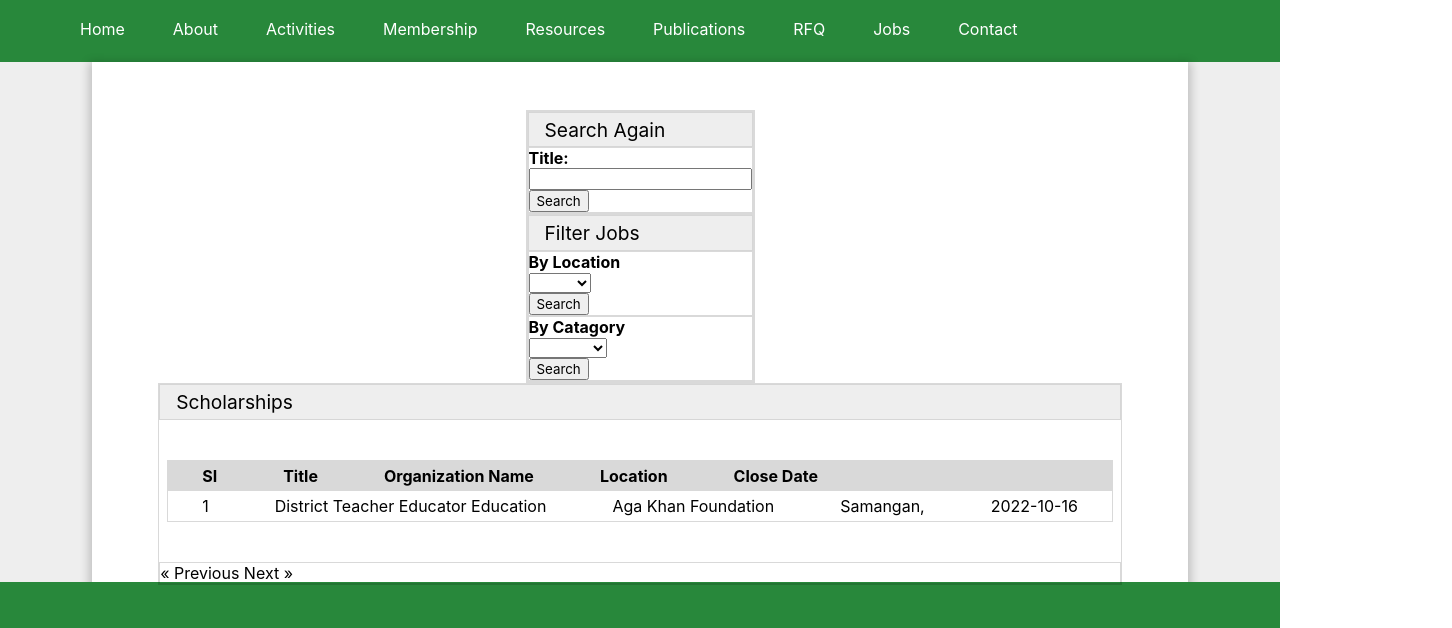
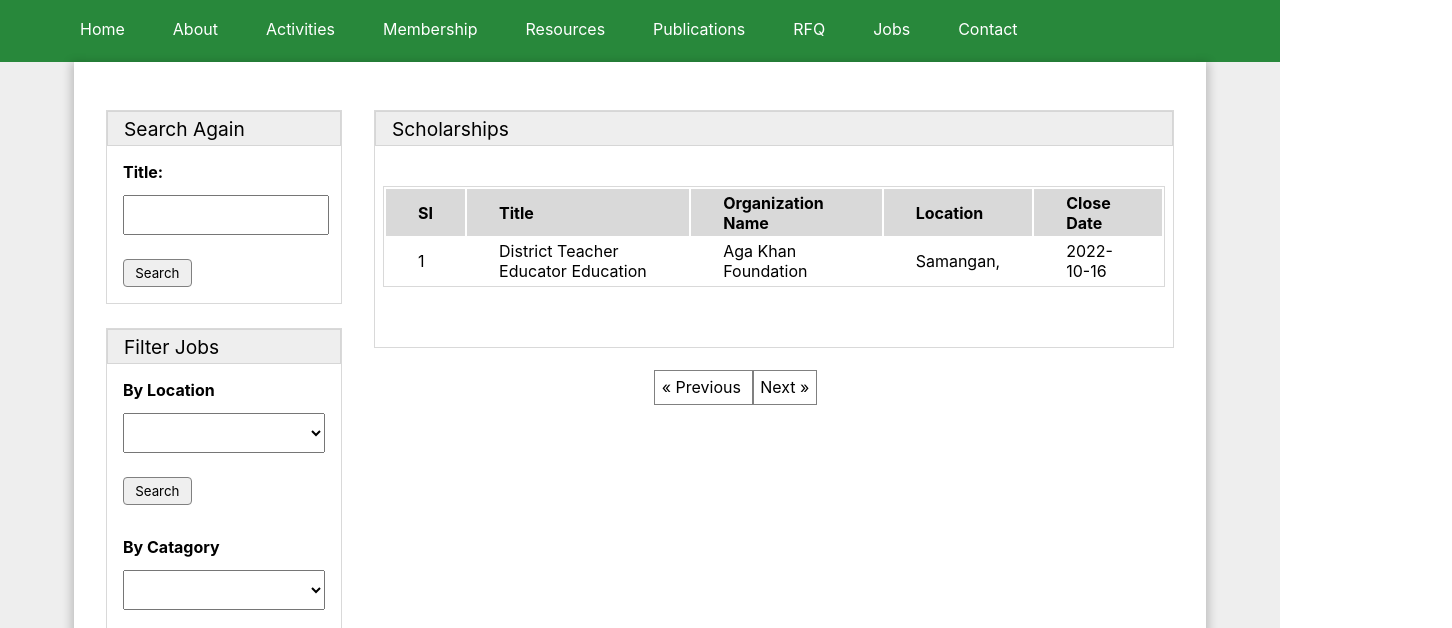
Before and after one commit to jafar-fahimi/acbar, a website: page jobs/job-center.html in a window 1280 px wide. Shown: the part 172-800 px from the top of the page, 1452 px wide, since content can reach past the window. Drawn offline with Linux system fonts and the light colour scheme.

Commit message:
job-center.html style added

```diff
--- a/jobs/style.css
+++ b/jobs/style.css
@@ -1,3 +1,61 @@
-.body-main-about-inside{
-    height: 65vh;
+.body-main-about-inside {
+  height: 65vh;
 }
+.table-responsive table tr {
+  padding: 0.2rem 2rem;
+  border: 1px solid rgb(222, 226, 230);
+  border-collapse: collapse;
+}
+.search-again div {
+  padding: 1rem;
+  border: none;
+}
+.search-again div input, .search-again div select {
+    font-weight: 500;
+    font-size: 1rem;
+  margin: 0.8rem 0 1.5rem;
+  padding: 0.5rem  0;
+  width: 100%;
+}
+.search-again div button {
+  border-radius: 4px;
+  border: 1px solid gray;
+  padding: 0.3rem 0.7rem;
+}
+.table-responsive > div {
+  margin: 0 1rem;
+}
+.table-responsive {
+  max-width: 1100px;
+  margin: 0 auto;
+  box-shadow: 0 3px 9px 3px rgba(0, 0, 0, 0.2);
+  display: flex;
+  justify-content: center;
+  align-items: flex-start;
+  padding: 3rem 1rem;
+}
+.search-again{
+    margin: 0 0 1.5rem;
+}
+
+.table-responsive-div1{
+    border: none !important;
+}
+.body-main-home{
+    min-height: 100vh;
+}
+.prev-next{
+    position: relative;
+    top:50px;
+    left:35%;
+    border: none !important;
+}
+.prev-next span:hover{
+    background-color: azure;
+    transition: all 0.3s;
+    cursor: pointer;
+}
+.prev-next span{
+    padding:0.4rem 0.4rem;
+    border:1px solid gray;
+}
--- a/style.css
+++ b/style.css
@@ -86,7 +86,8 @@ div.header-top-right select {
   margin-top: 1rem;
 }
 
-.nav-bar ul li {
+.nav-bar ul li a{
+  display: inline-block;
   padding: 0.4rem 1.5rem;
 }
 .nav-bar ul li:hover {
@@ -381,12 +382,12 @@ div.middle-home-item {
 }
 .table-responsive {
   background-color: #fff;
-  max-width: 1000px;
+  max-width: 1100px;
   margin: 0 auto;
   /* min-height: 40vh; */
   box-shadow: 0 3px 9px 3px rgba(0, 0, 0, 0.2);
   display: flex;
-  flex-direction: column;
+  /* flex-direction: column; */
   justify-content: center;
   align-items: center;
   padding: 3rem;
@@ -396,16 +397,14 @@ div.middle-home-item {
 }
 .table-responsive table {
   border: 1px solid rgba(0, 0, 0, 0.15);
-  /* border-collapse: collapse; */
   display: flex;
   flex-grow: 1;
   justify-content: center;
   margin: 2.5rem 0.5rem;
-  /* margin:1rem 0; */
 }
 .table-responsive table tr:first-of-type {
   background-color: rgba(0, 0, 0, 0.15);
-  display: block;
+  /* display: block; */
   width: 100%;
   /* width: 800px; */
 }
```
